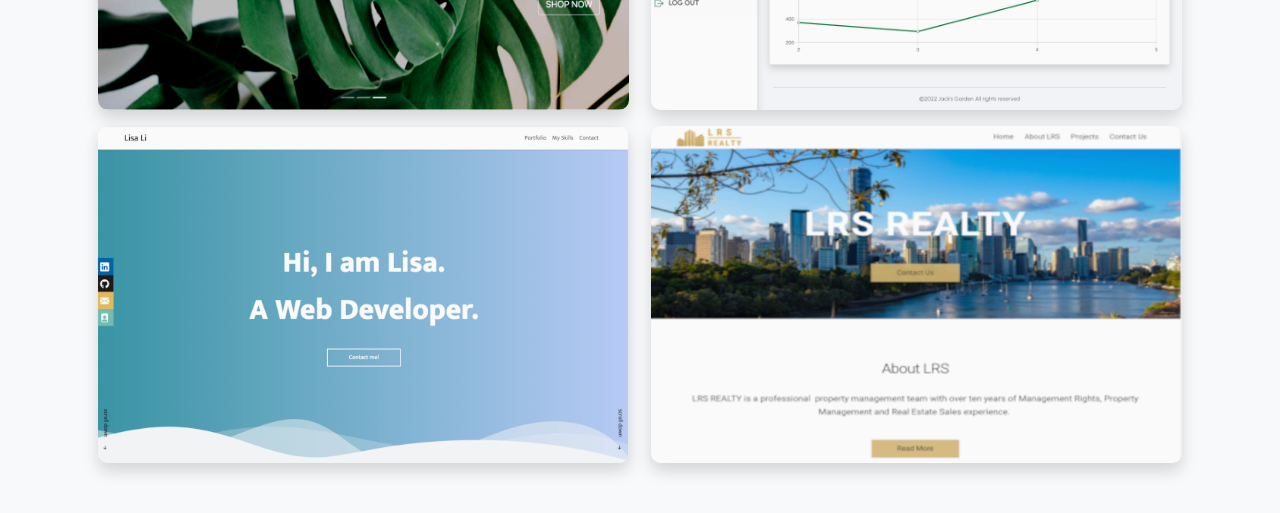
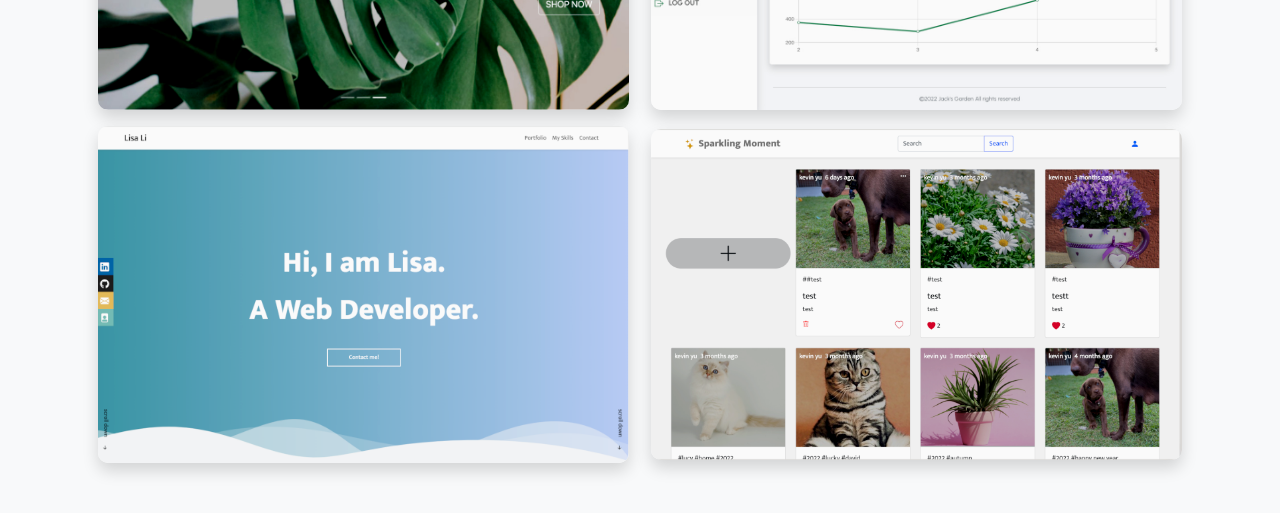
Before and after one commit to 2016lisali/lisas_portfolio, a React (Create React App) app: page / in a window 1280 px wide. Shown: the part 1180-1693 px from the top of the page. Built offline with nearby package versions, Linux system fonts and the light colour scheme; a web font is replaced by a local one.

Commit message:
modified webPortfolio in data.js file

```diff
--- a/src/data.js
+++ b/src/data.js
@@ -41,11 +41,11 @@ export const webPortfolio = [
   },
   {
     id: 4,
-    title: "LRS Realty",
-    img: "/assets/lrsrealty.png",
-    responsive_img: "/assets/lrsrealty.png",
-    technologies: ["Node.Js", "Express", "MongoDB", "React", "Redux", "JWT", "React-bootstrap",
-      "Sass", "HTML&CSS"],
+    title: "Sparkling Moment",
+    img: "/assets/sparkling_moment.png",
+    responsive_img: "/assets/sparkling_moment.png",
+    technologies: ["Node.Js", "Express", "MongoDB", "React", "Redux", "React-bootstrap",
+      "Sass", "HTML"],
     description: "This project is under construction at the moment.",
     demo: "#",
     code: "#",
@@ -61,7 +61,7 @@ export const contentPortfolio = [
       "/assets/fcc_pomodoro_clock.jpg",
     url: "https://pomodoroclockbylisa.netlify.app/",
     responsive_img: "/assets/fcc_pomodoro_clock.jpg",
-    technologies: ["React", "Sass", "HTML&CSS"],
+    technologies: ["React", "Sass", "HTML"],
     description: "This project is part of the FreeCodeCamp's front-end track. ",
     demo: "https://pomodoroclockbylisa.netlify.app/",
     code: "https://github.com/2016lisali/fcc_pomodoro_clock",
```
Also changed, not shown: public/assets/sparkling_moment.png (added).
